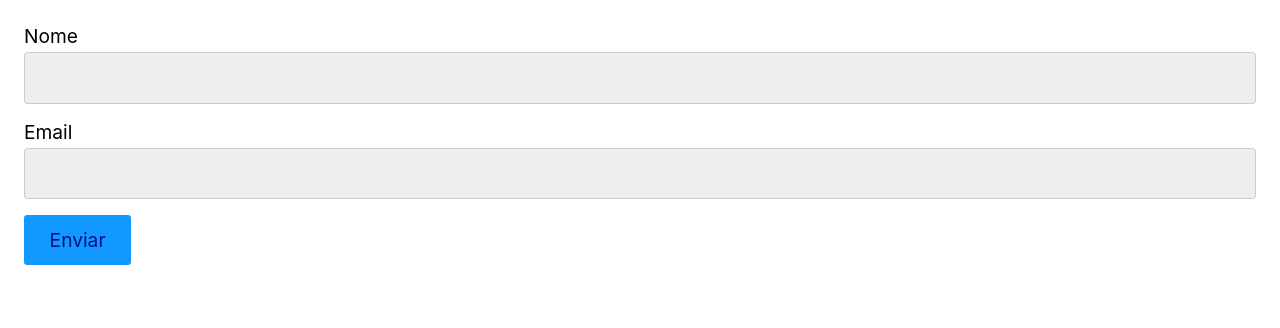
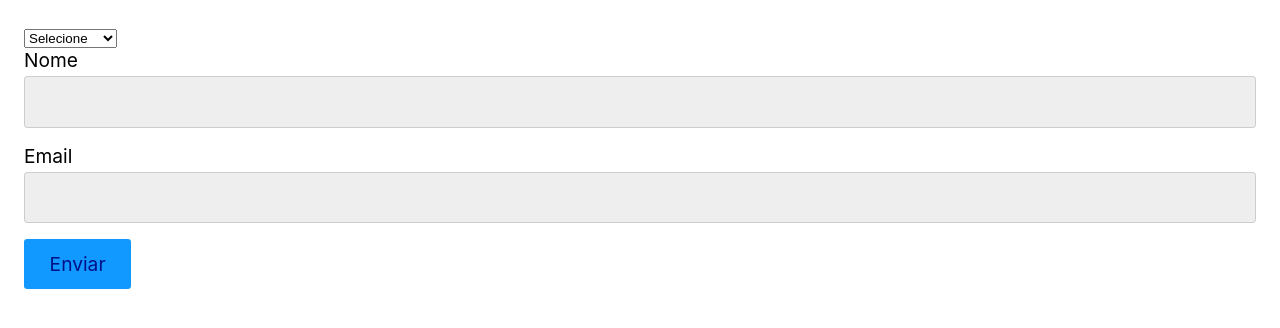
Before and after one commit to PauloMarolla/Curso-Origamid-React-Completo, a React (Create React App) app: page / in a window 1280 px wide. Shown: the top 328 px of the page. Built offline with nearby package versions, Linux system fonts and the light colour scheme.

Commit message:
Forms select componente

```diff
--- a/src/App.js
+++ b/src/App.js
@@ -1,14 +1,23 @@
 import React from 'react';
 import Input from './Form/Input';
+import Select from './Form/Select';
 
 const App = () => {
   //usar os useStates dos formularios, sempre dentro do form completo, nunca no componente
   const [nome, setNome] = React.useState('');
   const [email, setEmail] = React.useState('');
+  // produto = selectHTML
+  const [produto, setProduto] = React.useState('');
 
   return (
     <>
       <form>
+        {/* passando os parametros para o campo de select */}
+        <Select
+          options={['notebook', 'smartphone', 'tablet']}
+          value={produto}
+          setValue={setProduto}
+        />
         {/* passando os parametros para o campo de input */}
         <Input
           id="nome"
--- /dev/null
+++ b/src/Form/Select.js
@@ -0,0 +1,23 @@
+import React from 'react';
+
+//mesma regra do input os parametros
+const Select = ({ options, value, setValue, ...props }) => {
+  return (
+    <select
+      value={value}
+      onChange={({ target }) => setValue(target.value)}
+      {...props}
+    >
+      <option value="" disabled>
+        Selecione
+      </option>
+      {options.map((option) => (
+        <option key={option} value={option}>
+          {option}
+        </option>
+      ))}
+    </select>
+  );
+};
+
+export default Select;
```
